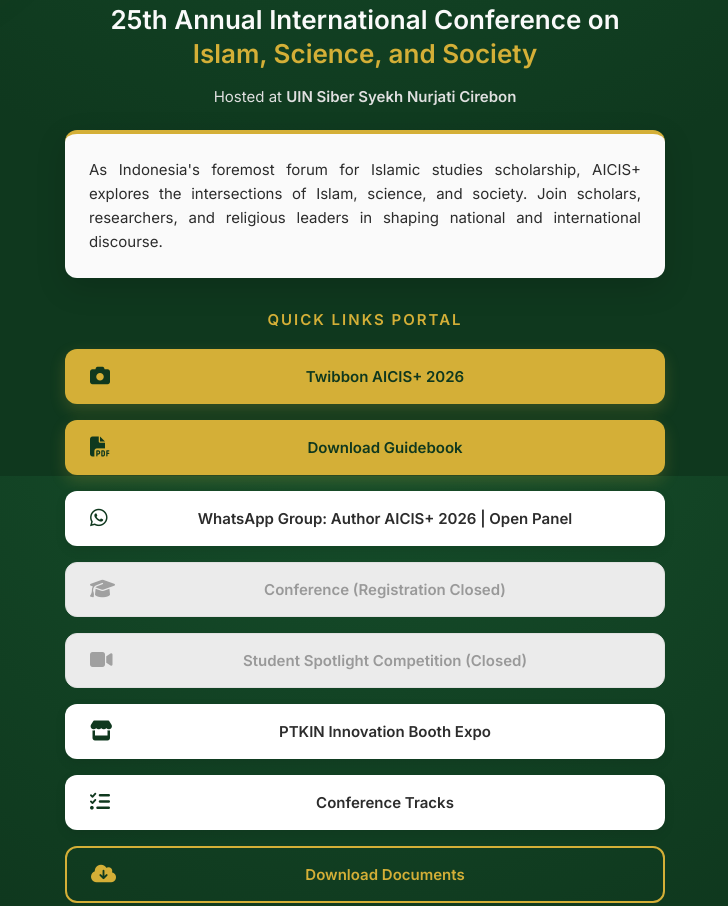
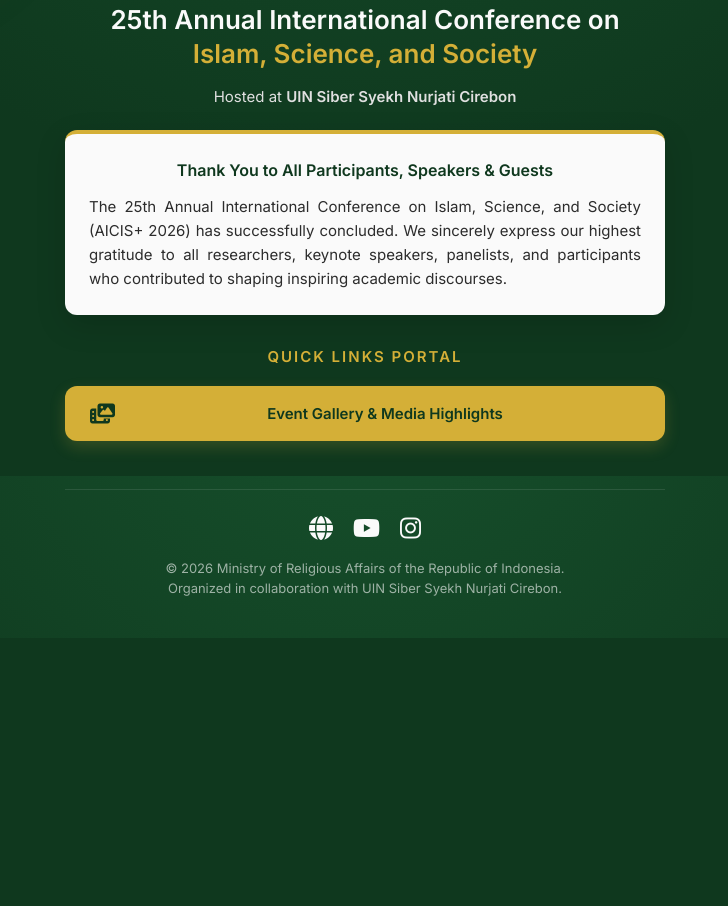
Before and after one commit to laboratoriumsiber-26/aicis-quicklinks, a plain HTML site: page index.html in a window 1280 px wide. Shown: the part 324-1230 px from the top of the page, without its empty margins (275-1003 px from the left). After the commit the page ends 962 px from the top, so only its background shows below. Drawn offline with Linux system fonts and the light colour scheme.

Commit message:
Revise event information and update links
Updated event details and modified links in the index.html file.

```diff
--- a/index.html
+++ b/index.html
@@ -49,10 +49,11 @@
             </p>
 
             <div class="description-card">
+                <p style="text-align: center; margin-bottom: 12px; font-weight: 700; color: var(--bg-primary); font-size: 16px;">
+                    Thank You to All Participants, Speakers & Guests
+                </p>
                 <p>
-                    As Indonesia's foremost forum for Islamic studies scholarship, AICIS+ explores the intersections of
-                    Islam, science, and society. Join scholars, researchers, and religious leaders in shaping national
-                    and international discourse.
+                    The 25th Annual International Conference on Islam, Science, and Society (AICIS+ 2026) has successfully concluded. We sincerely express our highest gratitude to all researchers, keynote speakers, panelists, and participants who contributed to shaping inspiring academic discourses.
                 </p>
             </div>
         </header>
@@ -63,49 +64,10 @@
                 style="color: var(--accent-gold); font-size: 15px; font-weight: 700; letter-spacing: 2px; text-transform: uppercase; text-align: center; margin-bottom: 4px;">
                 Quick Links Portal</div>
 
-            <a href="https://twb.nz/readyfor-aicisplus2026" class="link-btn primary-btn"
+            <a href="https://drive.google.com/drive/folders/1QvdHxe-CQD_oVBQ3rwti9Sc_Jj9N-knj?usp=sharing" class="link-btn primary-btn"
                 target="_blank" rel="noopener noreferrer">
-                <i class="fa-solid fa-camera icon"></i>
-                Twibbon AICIS+ 2026
-            </a>
-
-            <a href="https://drive.google.com/file/d/1OMFgafbCZK0I9ZBVzdGGxvVSgvbgUPW7/view?usp=sharing" class="link-btn primary-btn"
-                target="_blank" rel="noopener noreferrer">
-                <i class="fa-solid fa-file-pdf icon"></i>
-                Download Guidebook
-            </a>
-
-            <a href="https://chat.whatsapp.com/JXbbpyHaNB97d7YPJAbEnz?s=sh&p=a&mlu=4&ilr=4"
-                class="link-btn" target="_blank" rel="noopener noreferrer">
-                <i class="fa-brands fa-whatsapp icon"></i>
-                WhatsApp Group: Author AICIS+ 2026 | Open Panel
-            </a>
-
-            <a class="link-btn disabled-btn">
-                <i class="fa-solid fa-graduation-cap icon"></i>
-                Conference (Registration Closed)
-            </a>
-
-            <a class="link-btn disabled-btn">
-                <i class="fa-solid fa-video icon"></i>
-                Student Spotlight Competition (Closed)
-            </a>
-
-            <a href="https://aicis.uinssc.ac.id/page/ptkin-innovation-higher-education-booth-expo" class="link-btn"
-                target="_blank" rel="noopener noreferrer">
-                <i class="fa-solid fa-store icon"></i>
-                PTKIN Innovation Booth Expo
-            </a>
-
-            <a href="https://aicis.uinssc.ac.id/track" class="link-btn" target="_blank" rel="noopener noreferrer">
-                <i class="fa-solid fa-list-check icon"></i>
-                Conference Tracks
-            </a>
-
-            <a href="https://aicis.uinssc.ac.id/downloads" class="link-btn outline-btn" target="_blank"
-                rel="noopener noreferrer">
-                <i class="fa-solid fa-cloud-arrow-down icon"></i>
-                Download Documents
+                <i class="fa-solid fa-photo-film icon"></i>
+                Event Gallery & Media Highlights
             </a>
         </section>
 
```
